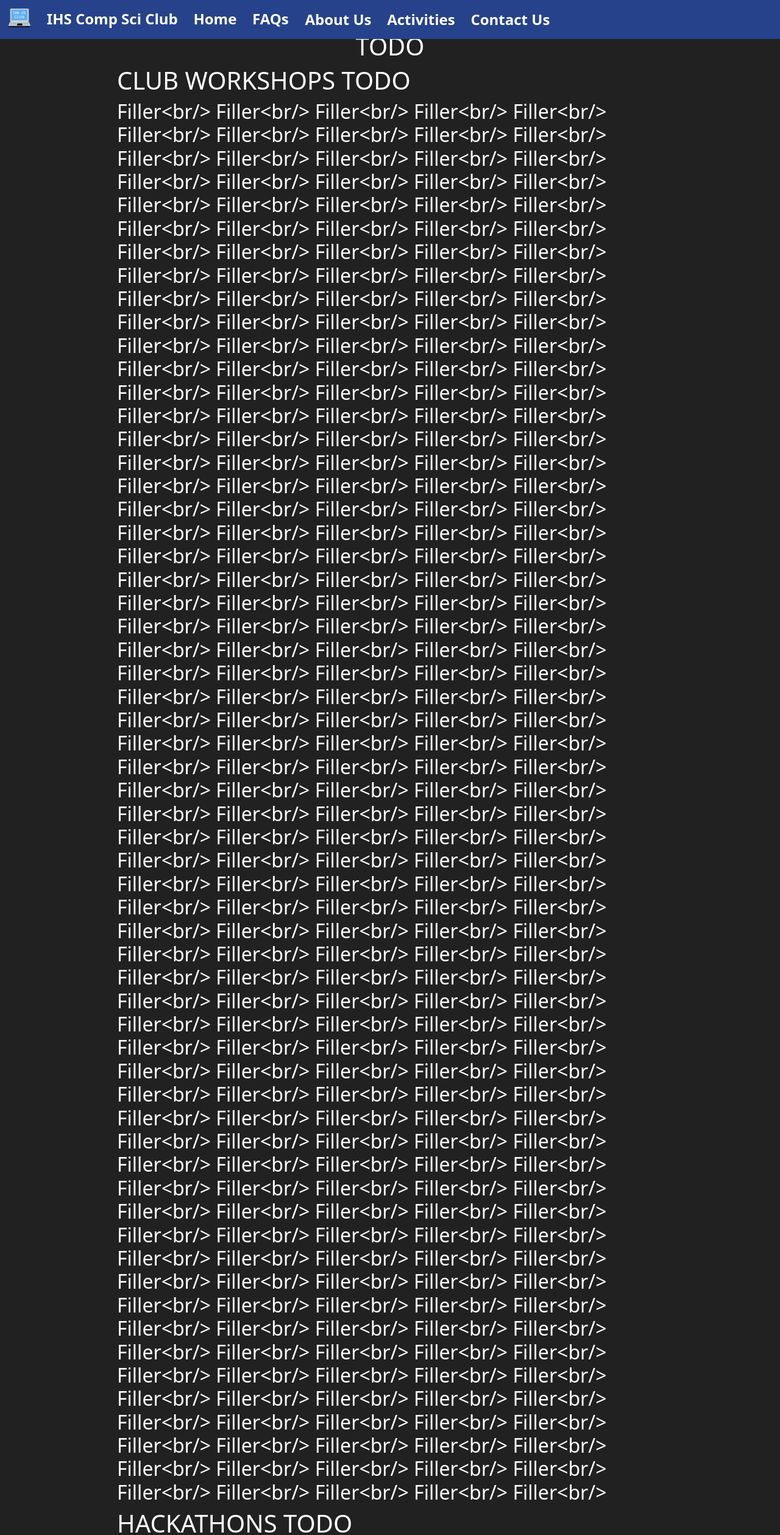
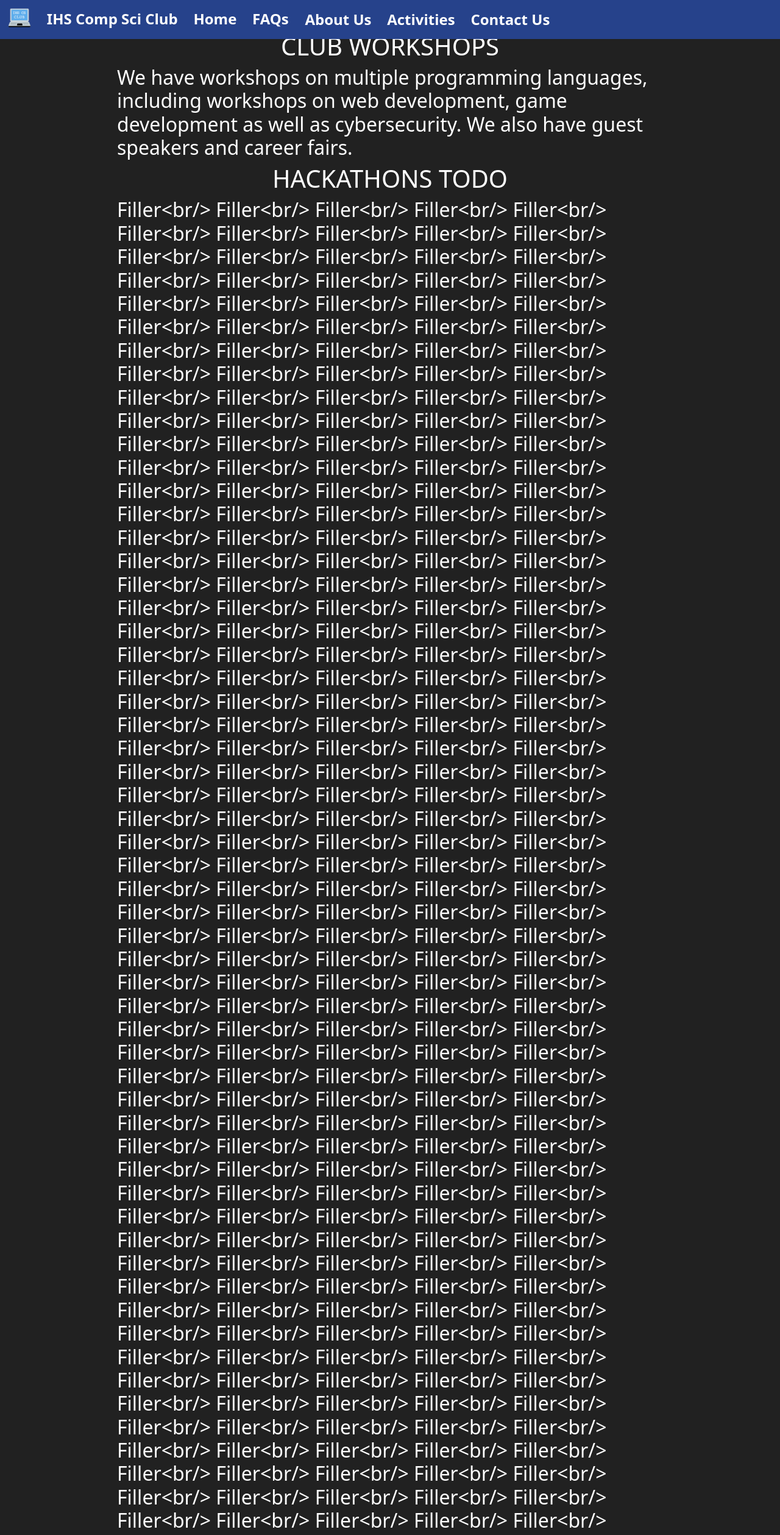
Before and after one commit to ihscompsciclub/ihscompsciclub.github.io, a React (Create React App) app: page /activities in a window 1280 px wide. Shown: the top 2518 px of the page at 61% size. Built offline with nearby package versions, Linux system fonts and the light colour scheme.

Commit message:
support for displaying different projects

```diff
--- a/src/activities.js
+++ b/src/activities.js
@@ -1,33 +1,81 @@
 import React from 'react'
 import { TopNavBar, Filler } from './util'
+import Dropdown from 'react-bootstrap/Dropdown'
 
 export class Activities extends React.Component {
     render() {
         return (
             <div className="paddedContent Content">
                 <TopNavBar curPage="activities" />
-                <h1 className="centeredContent paddedContent">TODO</h1>
+                <h1 id="clubWorkshops" className="centeredContent">CLUB WORKSHOPS</h1>
+                <h2>We have workshops on multiple programming languages,
+                    including workshops on web development,
+                    game development as well as cybersecurity.
+                    We also have guest speakers and career fairs.
+                </h2>
 
-                <h1 id="clubWorkshops">CLUB WORKSHOPS TODO</h1>
+                <h1 id="hackathons" className="centeredContent">HACKATHONS TODO</h1>
                 <Filler />
-                <h1 id="hackathons">HACKATHONS TODO</h1>
-                <Filler />
-                <h1 id="projects">PROJECTS TODO</h1>
+                <h1 id="projects" className="centeredContent">PROJECTS</h1>
                 <h2>As a club, we’re currently working on: this website!
                     We encourage our members to try developing their own projects.
                     heck out these magnificent projects made by our outstanding people in our club.
                 </h2>
 
                 {/*TODO have real projects here*/}
-                <iframe title="project1" frameborder="0" width="100%" height="500px" src="https://replit.com/@ritza/demo-embed?embed=true"></iframe>
-                <iframe title="project2" frameborder="0" width="100%" height="500px" src="https://replit.com/@ritza/demo-embed?embed=true"></iframe>
-                <iframe title="project3" frameborder="0" width="100%" height="500px" src="https://replit.com/@ritza/demo-embed?embed=true"></iframe>
-                <iframe title="project4" frameborder="0" width="100%" height="500px" src="https://replit.com/@ritza/demo-embed?embed=true"></iframe>
-                <h1 id="upcomingEvents">UPCOMING EVENTS TODO</h1>
+                <ProjectDisplayer linkArray={["https://replit.com/@ritza/demo-embed?embed=true", "https://replit.com/@Chreliot/CardGames?embed=true"]} />
+                {/*<iframe title="project1" frameborder="0" width="100%" height="500px" src="https://replit.com/@ritza/demo-embed?embed=true"></iframe>*/}
+                <h1 id="upcomingEvents" className="centeredContent">UPCOMING EVENTS TODO</h1>
                 <h2>Cool Calendar HERE</h2>
                 <Filler />
                 <h1 id="careerDays">CAREER DAYS TODO</h1>
                 <Filler />
+            </div >
+        )
+    }
+}
+
+class ProjectDisplayer extends React.Component {
+    // provide a property 'linkArray'
+    constructor(props) {
+        super(props)
+        this.items = this.props.linkArray
+        this.names = this.props.projectNames
+        if (typeof this.names == 'undefined') {
+            this.names = []
+            for (let i = 0; i < this.items.length; i++) {
+                this.names.push("project " + i)
+            }
+        }
+
+        this.renderItems = []
+        this.menuItems = []
+        for (let i = 0; i < this.items.length; i++) {
+            this.menuItems.push(this.createMenuItems(i))
+            this.renderItems.push(<iframe title={"project" + i} frameborder="0" width="100%" height="500px" src={this.items[i]}></iframe>)
+        }
+        this.state = { index: 0 }
+    }
+
+    createMenuItems(number) {
+        return <Dropdown.Item onClick={() => { this.setState({ index: number }); console.log('will set state to' + number) }}>
+            {this.names[number]}
+        </Dropdown.Item>
+    }
+
+    render() {
+        return (
+            <div>
+                {/* the project chooser*/}
+                <Dropdown>
+                    <Dropdown.Toggle>See All of our Projects</Dropdown.Toggle>
+                    <Dropdown.Menu style={{ backgroundColor: "lightblue" }}>
+                        {this.menuItems}
+                    </Dropdown.Menu>
+                </Dropdown >
+                <br />
+                {/*The project displayer*/}
+                {this.renderItems[this.state.index]}
             </div>
         )
     }
```
